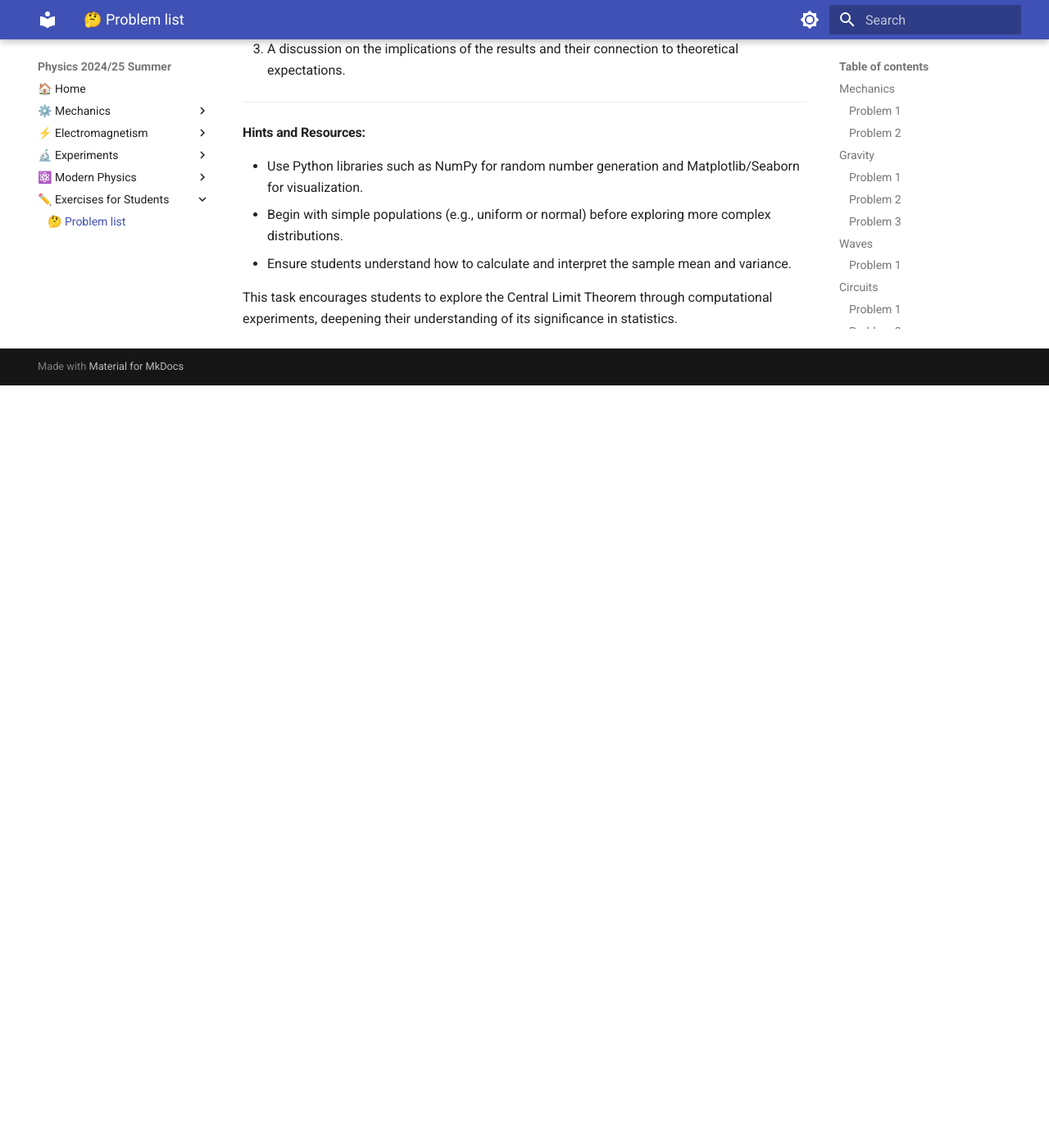
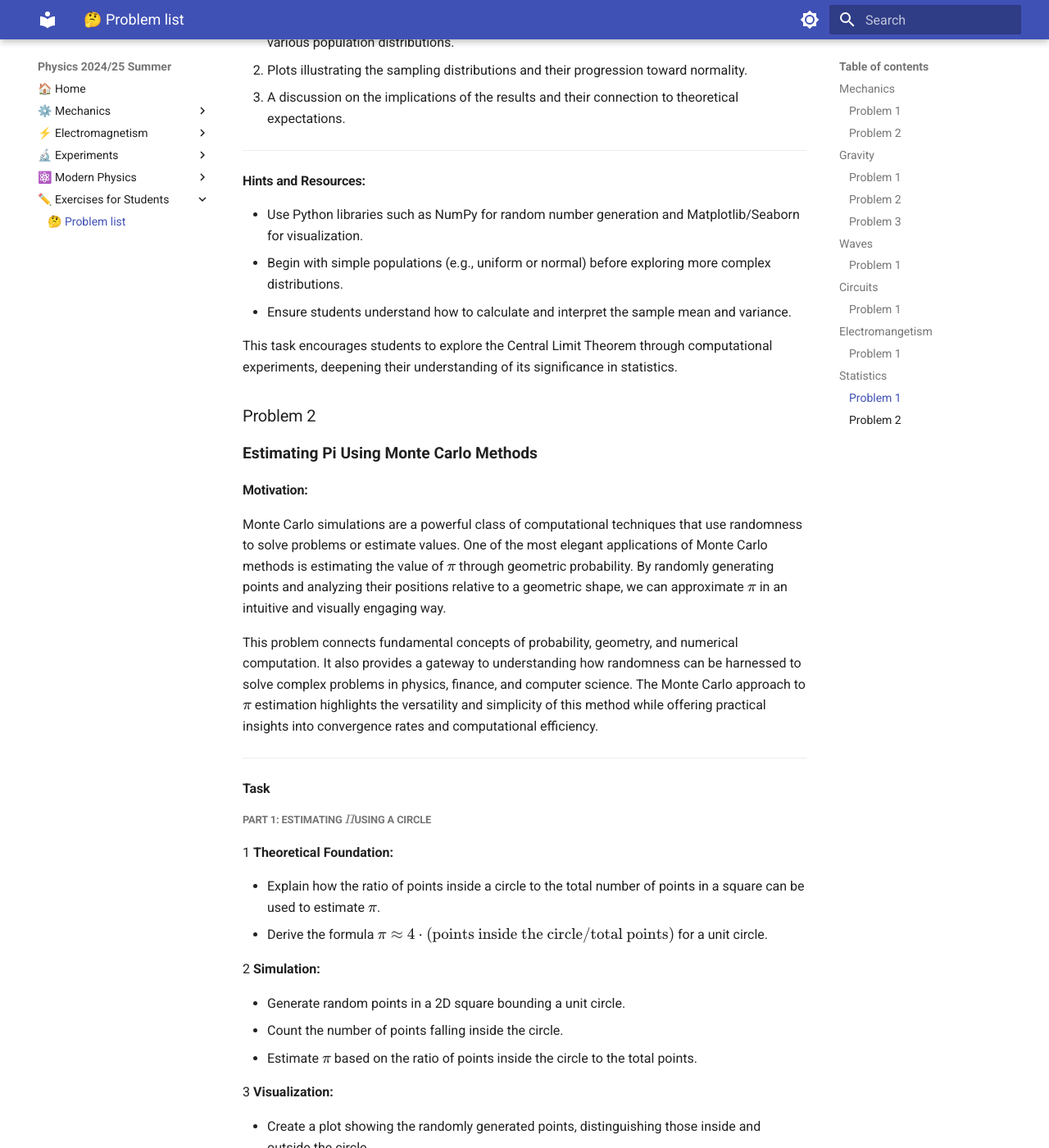
Before and after one commit to dchorazkiewicz/Physics-2024-25-Summer, an MkDocs documentation site: the page built from docs/Exercises_for_Students/exercises_dch.md, in a window 1280 px wide and 1400 px high, scrolled down 12396 px. Shown: the whole window at 82% size. Built offline with MkDocs 1.6.1 and Material for MkDocs 9.7.7, drawn with Linux system fonts in a browser that asks for light colours; nearby versions of some CDN libraries; before the commit the page ends 12866 px from its top, so only the background shows below that; some of the changed text lies outside the part shown.

Commit message:
update Mechanics.qmd and exercises_dch.md to add examples and enhance problem descriptions

```diff
--- a/docs/Exercises_for_Students/exercises_dch.md
+++ b/docs/Exercises_for_Students/exercises_dch.md
@@ -311,7 +311,9 @@ Studying equivalent resistance through graph theory is valuable not only for its
 Choose the task that matches your skill level while providing a clear and structured solution to the problem.
 
 
-### Problem 2
+## Electromangetism
+
+### Problem 1
 
 <span style="font-size: 1.2em; font-weight: bold;">**Simulating the Effects of the Lorentz Force**</span>
 
@@ -421,3 +423,102 @@ The Central Limit Theorem (CLT) is a cornerstone of probability and statistics,
 - Ensure students understand how to calculate and interpret the sample mean and variance.
 
 This task encourages students to explore the Central Limit Theorem through computational experiments, deepening their understanding of its significance in statistics.
+
+
+
+### Problem 2
+
+<span style="font-size: 1.2em; font-weight: bold;">**Estimating Pi Using Monte Carlo Methods**</span>
+
+#### Motivation:
+
+Monte Carlo simulations are a powerful class of computational techniques that use randomness to solve problems or estimate values. One of the most elegant applications of Monte Carlo methods is estimating the value of $\pi$ through geometric probability. By randomly generating points and analyzing their positions relative to a geometric shape, we can approximate $\pi$ in an intuitive and visually engaging way.
+
+This problem connects fundamental concepts of probability, geometry, and numerical computation. It also provides a gateway to understanding how randomness can be harnessed to solve complex problems in physics, finance, and computer science. The Monte Carlo approach to $\pi$ estimation highlights the versatility and simplicity of this method while offering practical insights into convergence rates and computational efficiency.
+
+---
+
+#### Task
+
+##### Part 1: Estimating $\pi$ Using a Circle
+
+1 **Theoretical Foundation:**
+
+   - Explain how the ratio of points inside a circle to the total number of points in a square can be used to estimate $\pi$.
+   - Derive the formula $\pi \approx 4 \cdot (\text{points inside the circle} / \text{total points})$ for a unit circle.
+
+2 **Simulation:**
+
+   - Generate random points in a 2D square bounding a unit circle.
+   - Count the number of points falling inside the circle.
+   - Estimate $\pi$ based on the ratio of points inside the circle to the total points.
+
+3 **Visualization:**
+
+   - Create a plot showing the randomly generated points, distinguishing those inside and outside the circle.
+
+4 **Analysis:**
+
+   - Investigate how the accuracy of the estimate improves as the number of points increases.
+   - Discuss the convergence rate and computational considerations for this method.
+
+---
+
+##### Part 2: Estimating $\pi$ Using Buffon’s Needle
+
+1 **Theoretical Foundation:**
+
+   - Describe Buffon’s Needle problem, where $\pi$ can be estimated based on the probability of a needle crossing parallel lines on a plane.
+   - Derive the formula $\pi \approx (2 \cdot \text{needle length} \cdot \text{number of throws}) / (\text{distance between lines} \cdot \text{number of crossings})$.
+
+2 **Simulation:**
+
+   - Simulate the random dropping of a needle on a plane with parallel lines.
+   - Count the number of times the needle crosses a line.
+   - Estimate $\pi$ based on the derived formula.
+
+3 **Visualization:**
+
+   - Create a graphical representation of the simulation, showing the needle positions relative to the lines.
+
+4 **Analysis:**
+
+   - Explore how the number of needle drops affects the estimate’s accuracy.
+   - Compare the convergence rate of this method to the circle-based approach.
+
+---
+
+#### Deliverables
+
+1 A Markdown document with:
+
+   - Clear explanations of the methods and formulas.
+   - A discussion of theoretical foundations and results.
+
+2 Python scripts or notebooks implementing the simulations, including:
+
+   - Code for the circle-based Monte Carlo method.
+   - Code for the Buffon’s Needle method.
+
+3 Graphical outputs:
+
+   - Plots showing random points for the circle-based method.
+   - Visualizations of needle positions for Buffon’s Needle.
+
+4 Analysis:
+
+   - Tables or graphs showing the convergence of estimated $\pi$ as a function of the number of iterations for both methods.
+   - A comparison of the methods in terms of accuracy and computational efficiency.
+
+---
+
+#### Hints and Resources
+
+- Use Python libraries such as NumPy for random number generation and Matplotlib for visualizations.
+- For the circle-based method, ensure the random points are uniformly distributed within the square.
+- For Buffon’s Needle, pay attention to geometric constraints, such as the relationship between the needle length and the distance between lines.
+- Start with a small number of iterations to validate the implementation, then increase the sample size to observe convergence.
+
+---
+
+This task offers a practical and visually intuitive way to explore Monte Carlo simulations, emphasizing their application to problems in geometry and probability.
```
Also changed, not shown: 1 other file.
